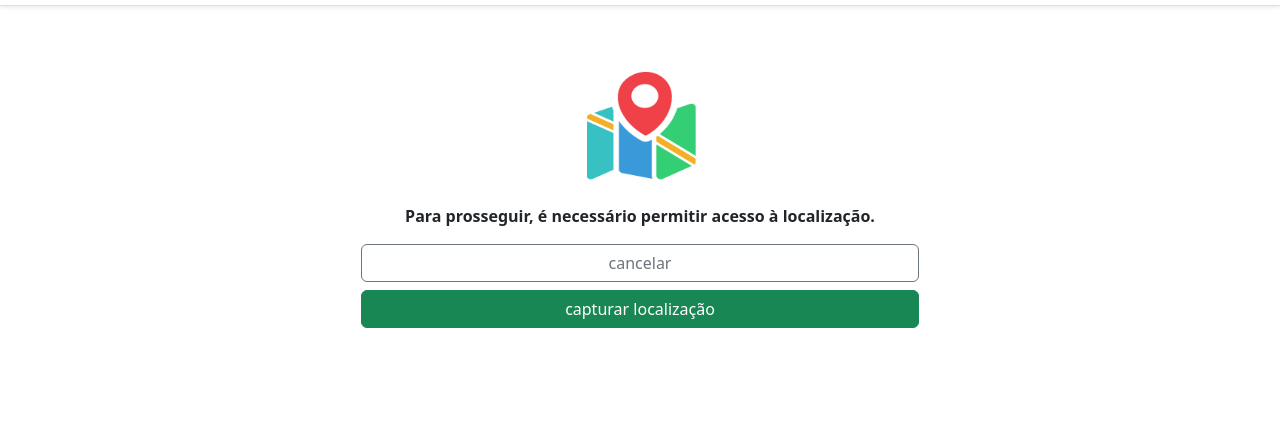
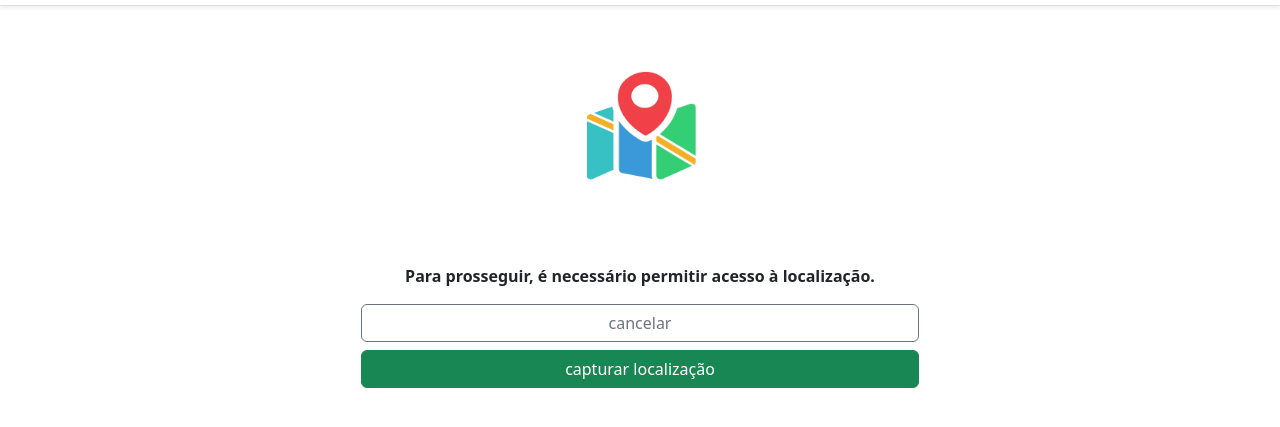
Before and after one commit to GustavoAnatnas/Desafio-LetsSign, a plain HTML site: page index.html in a window 1280 px wide. Shown: the part 61-488 px from the top of the page. Drawn offline with nearby package versions, Linux system fonts and the light colour scheme.

Commit message:
style: Titulos em negrito e margin bottom em imagens das etapas

```diff
--- a/css/style.css
+++ b/css/style.css
@@ -1,4 +1,7 @@
-
 .etapa {
     text-align: center;
 }
+
+.etapa-img {
+    margin-bottom: 60px;
+}
--- a/js/script.js
+++ b/js/script.js
@@ -6,7 +6,7 @@ const etapa = [
         id: 'localizacao',
         html: `
         <div class="etapa">
-            <img src="images/localizacao.png" width="150" height="150" alt="Localização"/>
+            <img src="images/localizacao.png" class="etapa-img" width="150" height="150" alt="Localização"/>
             <p><strong>Para prosseguir, é necessário permitir acesso à localização.</strong></p>
             <div class="d-grid gap-2 col-6 mx-auto">
                 <button class="btn btn-outline-secondary" onclick="voltar()">cancelar</button>
@@ -18,7 +18,7 @@ const etapa = [
         id: 'documento',
         html: `
         <div class="etapa">
-            <img src="images/documento.png" width="160" height="150" alt="Documento"/>
+            <img src="images/documento.png" class="etapa-img" width="160" height="150" alt="Documento"/>
             <p><strong>Precisamos de uma foto do seu documento com foto.<br>Certifique-se de que:</strong></p>
             <ul class="text-start d-inline-block">
                 <li>Esteja fora do plástico;</li>
@@ -35,8 +35,8 @@ const etapa = [
         id: 'selfie',
         html: `
         <div class="etapa">
-            <img src="images/selfie.png" width="150" height="180" alt="Selfie"/>
-            <p>Precisamos de uma foto sua!<br>Certifique-se de que:</p>
+            <img src="images/selfie.png" class="etapa-img" width="150" height="180" alt="Selfie"/>
+            <p><strong>Precisamos de uma foto sua!<br>Certifique-se de que:</strong></p>
             <ul class="text-start d-inline-block">
                 <li>A foto seja tirada em um local bem iluminado;</li>
                 <li>Seu rosto esteja centralizado;</li>
@@ -52,8 +52,8 @@ const etapa = [
         id: 'selfie-doc',
         html: `
         <div class="etapa">
-            <img src="images/selfie-doc.png" width="150" height="160" alt="Selfie com documento"/>
-            <p>Precisamos de uma foto sua com o seu documento em mãos!<br>Certifique-se de que:</p>
+            <img src="images/selfie-doc.png" class="etapa-img" width="150" height="160" alt="Selfie com documento"/>
+            <p><strong>Precisamos de uma foto sua com o seu documento em mãos!<br>Certifique-se de que:</strong></p>
             <ul class="text-start d-inline-block">
                 <li>A foto seja tirada em um local bem iluminado;</li>
                 <li>Seu rosto esteja centralizado;</li>
@@ -69,7 +69,7 @@ const etapa = [
         id: 'sucesso',
         html: `
         <div class="etapa">
-            <img src="images/sucesso.png" width="150" height="160" alt="Sucesso"/>
+            <img src="images/sucesso.png" class="etapa-img" width="150" height="160" alt="Sucesso"/>
             <p><strong>Autenticação realizada com sucesso!</strong></p>
             <div class="d-grid gap-2 col-6 mx-auto mt-3">
                 <button class="btn btn-success" onclick="reiniciar()">finalizar</button>
```
